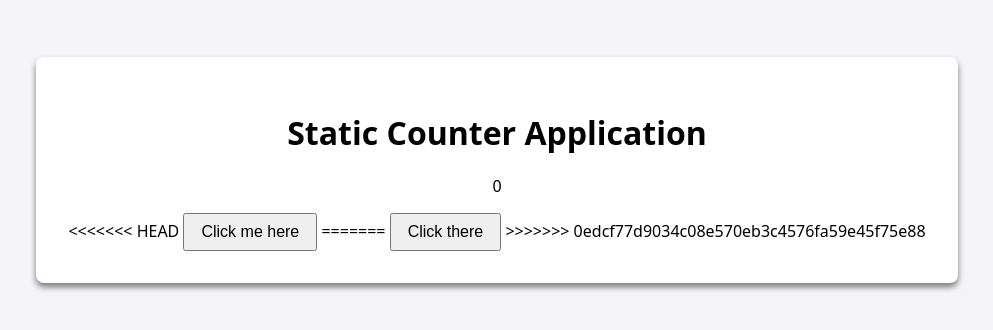
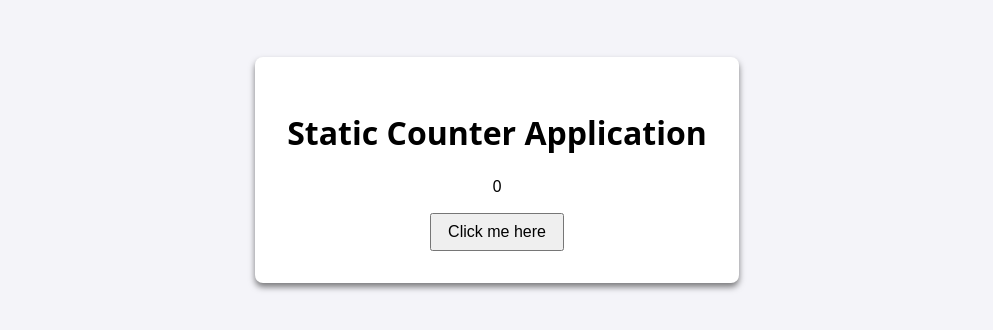
Before and after one commit to Albin-Eldhose/MyFirstGitRepo, a plain HTML site: page index.html in a window 1280 px wide. Shown: the part 230-560 px from the top of the page, without its empty margins (143-1136 px from the left). Drawn offline with Linux system fonts and the light colour scheme.

Commit message:
current changes

```diff
--- a/index.html
+++ b/index.html
@@ -10,11 +10,7 @@
   <main class="card">
     <h1>Static Counter Application</h1>
     <p id="count">0</p>
-<<<<<<< HEAD
     <button id="increment-btn">Click me here</button>
-=======
-    <button id="increment-btn">Click there</button>
->>>>>>> 0edcf77d9034c08e570eb3c4576fa59e45f75e88
   </main>
   <script src="app.js"></script>
 </body>
```
